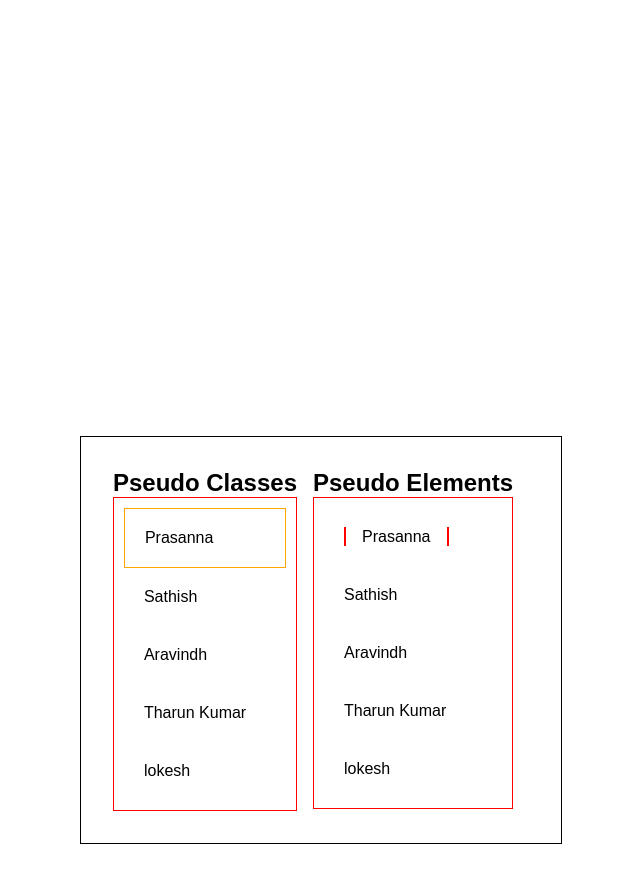
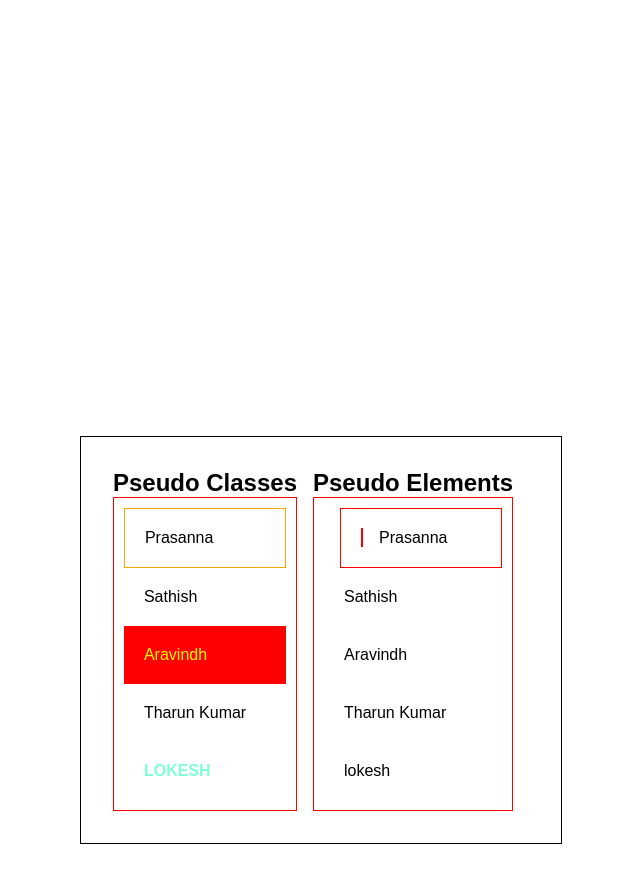
Before and after one commit to Prasannajaga/HTML-CSS-JS, a website: page pseduo_elements-Classes/index.html in a window 1280 px wide. In both pictures the pointer is over the item 523 px from the left and 655 px from the top of the page. Shown: the top 882 px of the page, without its empty margins (319-959 px from the left). Drawn offline with Linux system fonts and the light colour scheme.

Commit message:
CSS variables and pseudo classes and elements

```diff
--- a/pseduo_elements-Classes/style.css
+++ b/pseduo_elements-Classes/style.css
@@ -35,19 +35,50 @@ ul li{
     border: 1px solid red;
 }
 
+/* selecting first child of the given class element  */
 .firstItems :first-child{
     border: 1px solid orange;
 }
 
-.seconditems :first-child::after{
+/* selecting last child of the given class element  */
+.firstItems :last-child{
+    color: aquamarine;
+    font-weight: bold;
+    text-transform: uppercase;
+}
+
+/* nth classes only accessible using the index  */
+
+/* selecting child of the element using index   */
+.firstItems :nth-child(3):hover{
+    transition: background 2s , color 3s;
+    background: red;
+    color: yellow;
+}
+
+.firstItems :nth-last-child(2):hover{
+    transition: background 2s , color 3s;
+    background: yellow;
+    color: red;
+}
+
+/* pesudo classes combined with pseudo elements  */
+.seconditems :first-child{
+    --p : 1px;  /*  created local variable  */
     content: "";
     background-size: cover;
     background-position: center;
     margin-left: 1rem;
-    height: 200px;
-    border: 1px solid red;
+     border: var(--p) solid red;
 }
 
+.seconditems :first-child:hover{
+    --p:10px;
+     /* updating variable when hovering */
+}
+
+
+/* pesudo classes combined with pseudo elements  */
 .seconditems :first-child::before{
     content: "";
     margin-right: 1rem;
```
